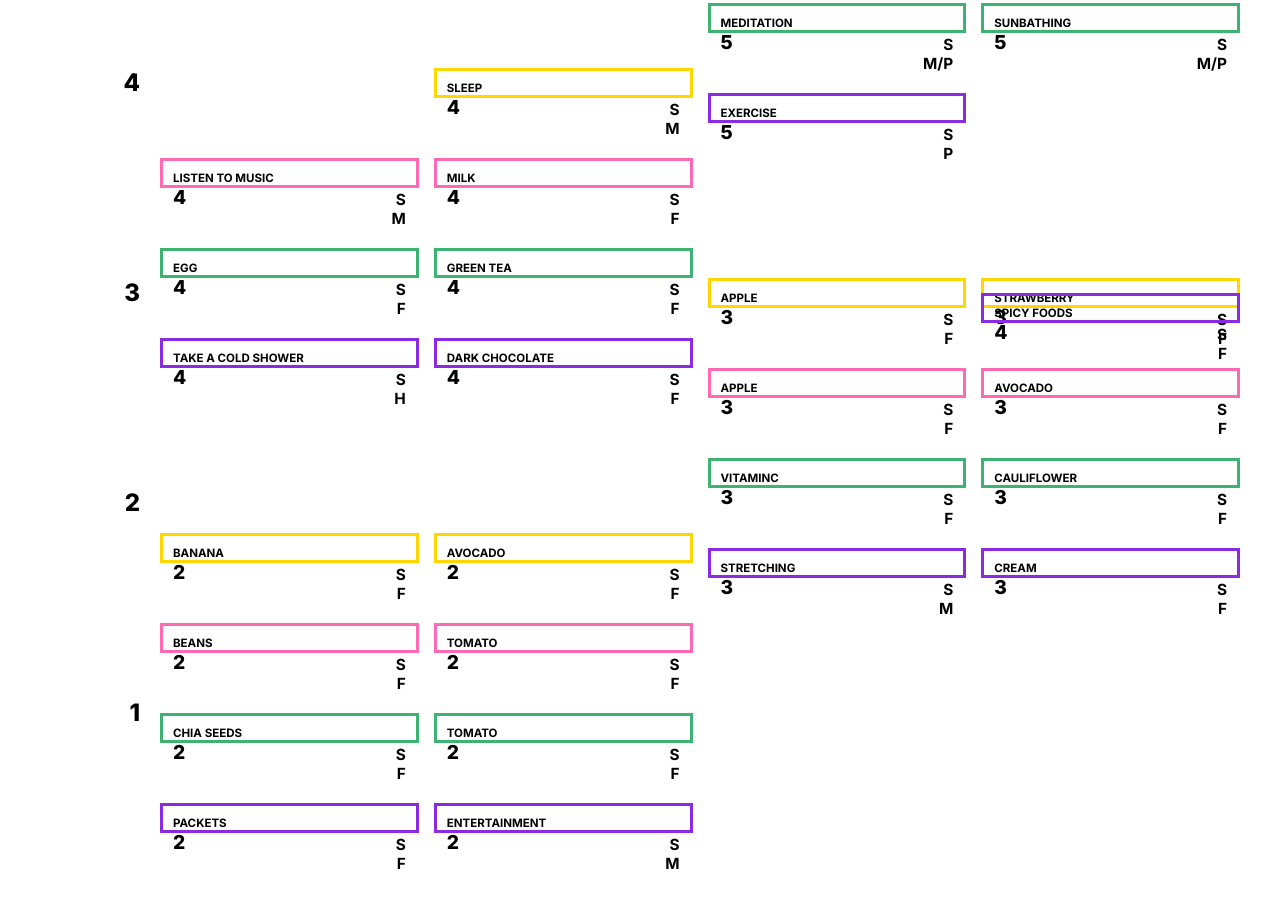
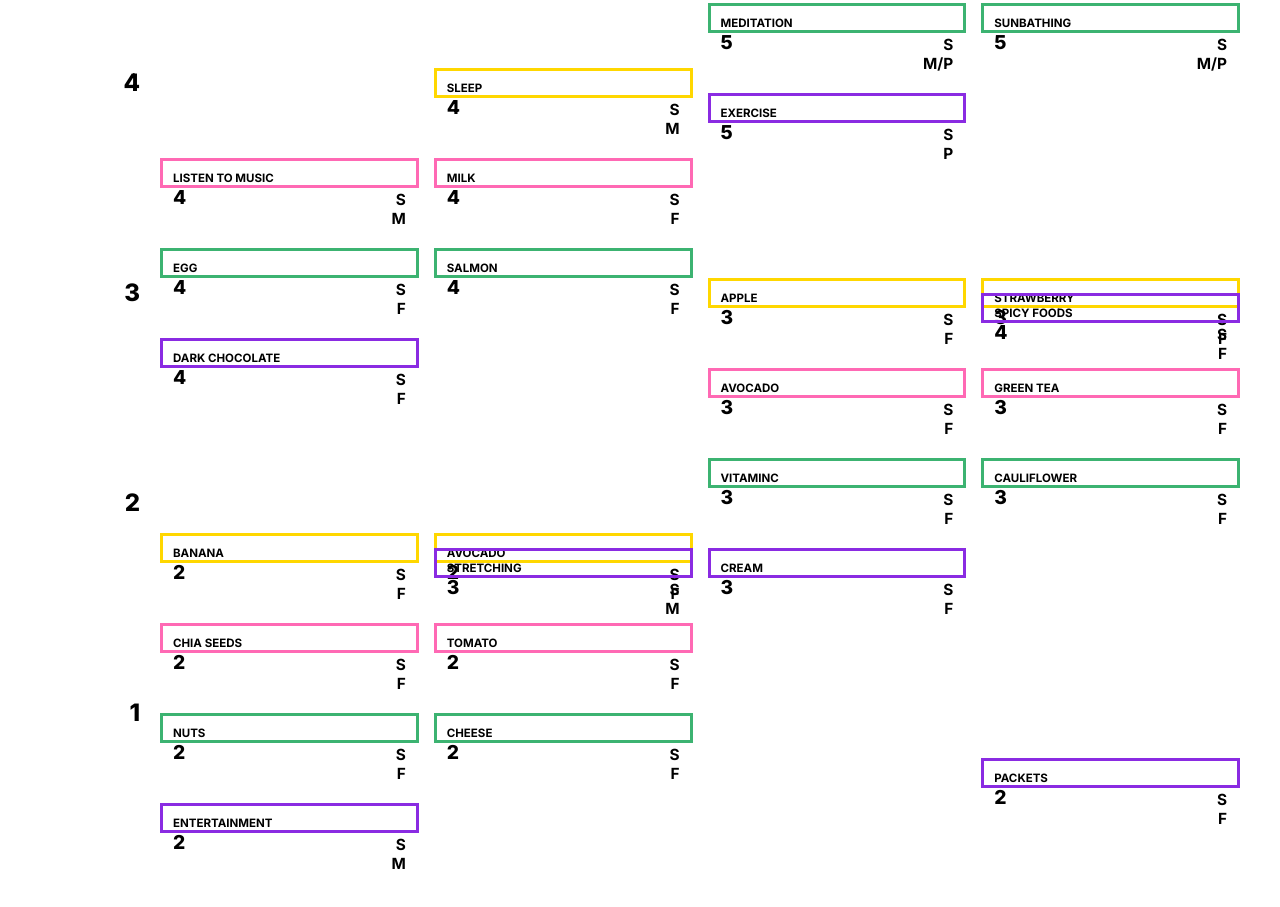
Before and after one commit to hanna-ngx2308/HAPPY-HORMONES, a plain HTML site: page index.html in a window 1280 px wide. Shown: the part 497-1404 px from the top of the page. Drawn offline with Linux system fonts and the light colour scheme.

Commit message:
Update index.html

```diff
--- a/index.html
+++ b/index.html
@@ -3,7 +3,7 @@
 <head>
     <meta charset="UTF-8">
     <meta name="viewport" content="width=device-width, initial-scale=1.0">
-    <title>Periodic Table of Happy Hormones</title>
+    <title>Periodic Table of Happy Hormones - Dark Mode</title>
 
     <link rel="preconnect" href="https://fonts.googleapis.com">
     <link rel="preconnect" href="https://fonts.gstatic.com" crossorigin>
@@ -15,6 +15,8 @@
 
     <header>
         <h1>Periodic Table of Happy Hormones</h1>
+    </header>
+
     <div class="legend-key-container">
         <div class="legend-key">
             <div class="key-box">
@@ -34,7 +36,6 @@
             </div>
         </div>
     </div>
-    </header>
 
     <div class="table-container">
 
@@ -61,10 +62,10 @@
             <div class="element dopamine level-3" data-name="STRAWBERRY" data-row-start="14" data-col-start="1" data-row-span="3">
                 <div class="name">STRAWBERRY</div><div class="impact-level">3</div><div class="functional">S</div><div class="type">F</div>
             </div>
-            <div class="element dopamine level-2" data-name="BANANA" data-row-start="18" data-col-start="1" data-row-span="3">
+            <div class="element dopamine level-2" data-name="BANANA" data-row-start="17" data-col-start="1" data-row-span="3">
                 <div class="name">BANANA</div><div class="impact-level">2</div><div class="functional">S</div><div class="type">F</div>
             </div>
-            <div class="element dopamine level-2" data-name="AVOCADO (Dop)">
+            <div class="element dopamine level-2" data-name="AVOCADO (Dop)" data-row-start="20" data-col-start="1" data-row-span="3">
                 <div class="name">AVOCADO</div><div class="impact-level">2</div><div class="functional">S</div><div class="type">F</div>
             </div>
 
@@ -80,14 +81,14 @@
             <div class="element oxytocin level-4" data-name="MILK" data-row-start="9" data-col-start="2" data-row-span="2">
                 <div class="name">MILK</div><div class="impact-level">4</div><div class="functional">S</div><div class="type">F</div>
             </div>
-            <div class="element oxytocin level-3" data-name="APPLE (Oxy)" data-row-start="11" data-col-start="2" data-row-span="3">
-                <div class="name">APPLE</div><div class="impact-level">3</div><div class="functional">S</div><div class="type">F</div>
-            </div>
-            <div class="element oxytocin level-3" data-name="AVOCADO (Oxy)" data-row-start="14" data-col-start="2" data-row-span="3">
+            <div class="element oxytocin level-3" data-name="AVOCADO (Oxy)" data-row-start="11" data-col-start="2" data-row-span="3">
                 <div class="name">AVOCADO</div><div class="impact-level">3</div><div class="functional">S</div><div class="type">F</div>
             </div>
-            <div class="element oxytocin level-2" data-name="BEANS" data-row-start="17" data-col-start="2" data-row-span="3">
-                <div class="name">BEANS</div><div class="impact-level">2</div><div class="functional">S</div><div class="type">F</div>
+            <div class="element oxytocin level-3" data-name="GREEN TEA (Oxy)" data-row-start="14" data-col-start="2" data-row-span="3">
+                <div class="name">GREEN TEA</div><div class="impact-level">3</div><div class="functional">S</div><div class="type">F</div>
+            </div>
+            <div class="element oxytocin level-2" data-name="CHIA SEEDS" data-row-start="17" data-col-start="2" data-row-span="3">
+                <div class="name">CHIA SEEDS</div><div class="impact-level">2</div><div class="functional">S</div><div class="type">F</div>
             </div>
             <div class="element oxytocin level-2" data-name="TOMATO (Oxy)" data-row-start="20" data-col-start="2" data-row-span="3">
                 <div class="name">TOMATO</div><div class="impact-level">2</div><div class="functional">S</div><div class="type">F</div>
@@ -102,8 +103,8 @@
             <div class="element serotonin level-4" data-name="EGG" data-row-start="6" data-col-start="3" data-row-span="3">
                 <div class="name">EGG</div><div class="impact-level">4</div><div class="functional">S</div><div class="type">F</div>
             </div>
-            <div class="element serotonin level-4" data-name="GREEN TEA (Sero)" data-row-start="9" data-col-start="3" data-row-span="2">
-                <div class="name">GREEN TEA</div><div class="impact-level">4</div><div class="functional">S</div><div class="type">F</div>
+            <div class="element serotonin level-4" data-name="SALMON" data-row-start="9" data-col-start="3" data-row-span="2">
+                <div class="name">SALMON</div><div class="impact-level">4</div><div class="functional">S</div><div class="type">F</div>
             </div>
             <div class="element serotonin level-3" data-name="VITAMINC" data-row-start="11" data-col-start="3" data-row-span="3">
                 <div class="name">VITAMINC</div><div class="impact-level">3</div><div class="functional">S</div><div class="type">F</div>
@@ -111,23 +112,20 @@
             <div class="element serotonin level-3" data-name="CAULIFLOWER" data-row-start="14" data-col-start="3" data-row-span="3">
                 <div class="name">CAULIFLOWER</div><div class="impact-level">3</div><div class="functional">S</div><div class="type">F</div>
             </div>
-            <div class="element serotonin level-2" data-name="CHIA SEEDS" data-row-start="17" data-col-start="3" data-row-span="3">
-                <div class="name">CHIA SEEDS</div><div class="impact-level">2</div><div class="functional">S</div><div class="type">F</div>
+            <div class="element serotonin level-2" data-name="NUTS" data-row-start="17" data-col-start="3" data-row-span="3">
+                <div class="name">NUTS</div><div class="impact-level">2</div><div class="functional">S</div><div class="type">F</div>
             </div>
-            <div class="element serotonin level-2" data-name="TOMATO (Sero)" data-row-start="20" data-col-start="3" data-row-span="3">
-                <div class="name">TOMATO</div><div class="impact-level">2</div><div class="functional">S</div><div class="type">F</div>
+            <div class="element serotonin level-2" data-name="CHEESE" data-row-start="20" data-col-start="3" data-row-span="3">
+                <div class="name">CHEESE</div><div class="impact-level">2</div><div class="functional">S</div><div class="type">F</div>
             </div>
 
             <div class="element endorphins level-5" data-name="EXERCISE" data-row-start="1" data-col-start="4" data-row-span="4">
                 <div class="name">EXERCISE</div><div class="impact-level">5</div><div class="functional">S</div><div class="type">P</div>
             </div>
-            <div class="element endorphins level-4" data-name="SPICY FOODS" data-row-start="5" data-col-start="4" data-row-span="2">
+            <div class="element endorphins level-4" data-name="SPICY FOODS" data-row-start="6" data-col-start="4" data-row-span="2">
                 <div class="name">SPICY FOODS</div><div class="impact-level">4</div><div class="functional">S</div><div class="type">F</div>
             </div>
-            <div class="element endorphins level-4" data-name="TAKE A COLD SHOWER" data-row-start="7" data-col-start="4" data-row-span="2">
-                <div class="name">TAKE A COLD SHOWER</div><div class="impact-level">4</div><div class="functional">S</div><div class="type">H</div>
-            </div>
-            <div class="element endorphins level-4" data-name="DARK CHOCOLATE" data-row-start="9" data-col-start="4" data-row-span="2">
+            <div class="element endorphins level-4" data-name="DARK CHOCOLATE" data-row-start="8" data-col-start="4" data-row-span="2">
                 <div class="name">DARK CHOCOLATE</div><div class="impact-level">4</div><div class="functional">S</div><div class="type">F</div>
             </div>
             <div class="element endorphins level-3" data-name="STRETCHING" data-row-start="11" data-col-start="4" data-row-span="2">
```
Lines whose indentation alone changed are shown as unchanged.
